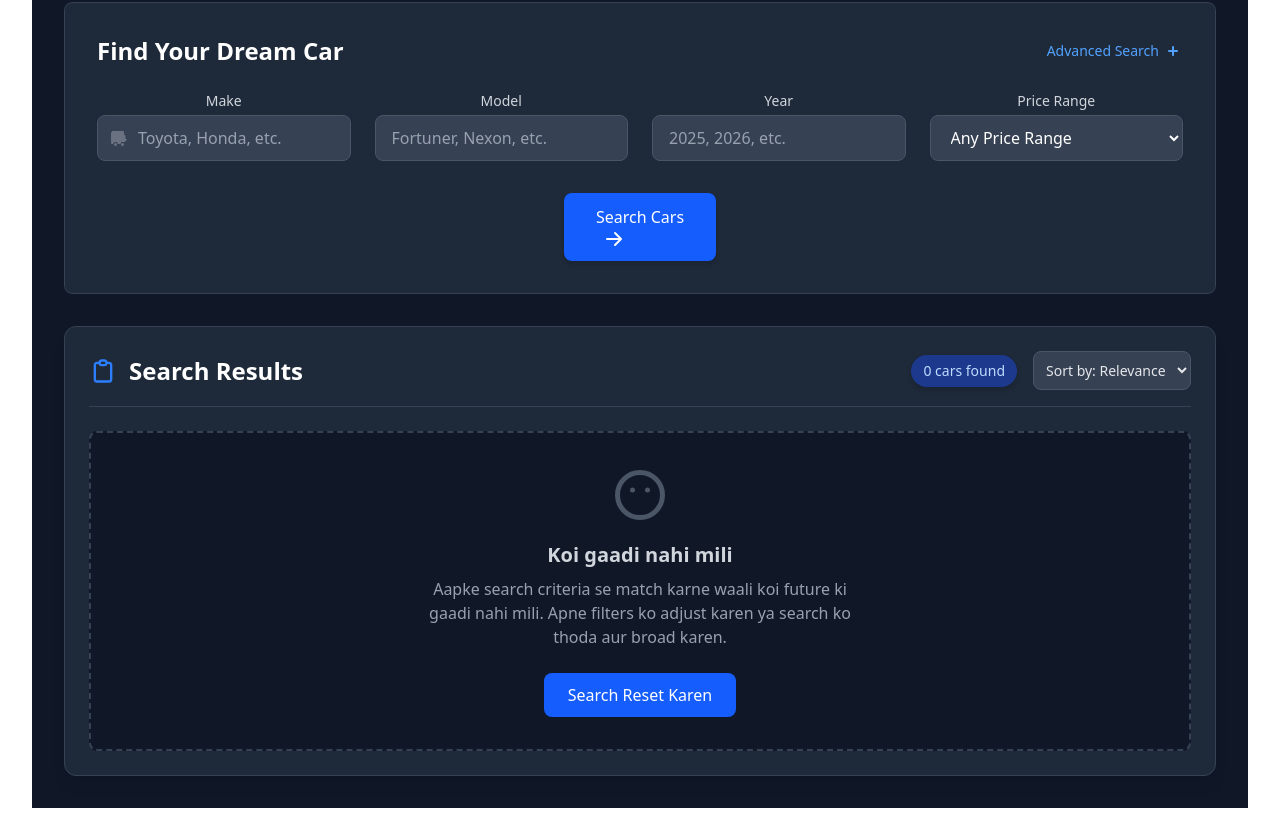
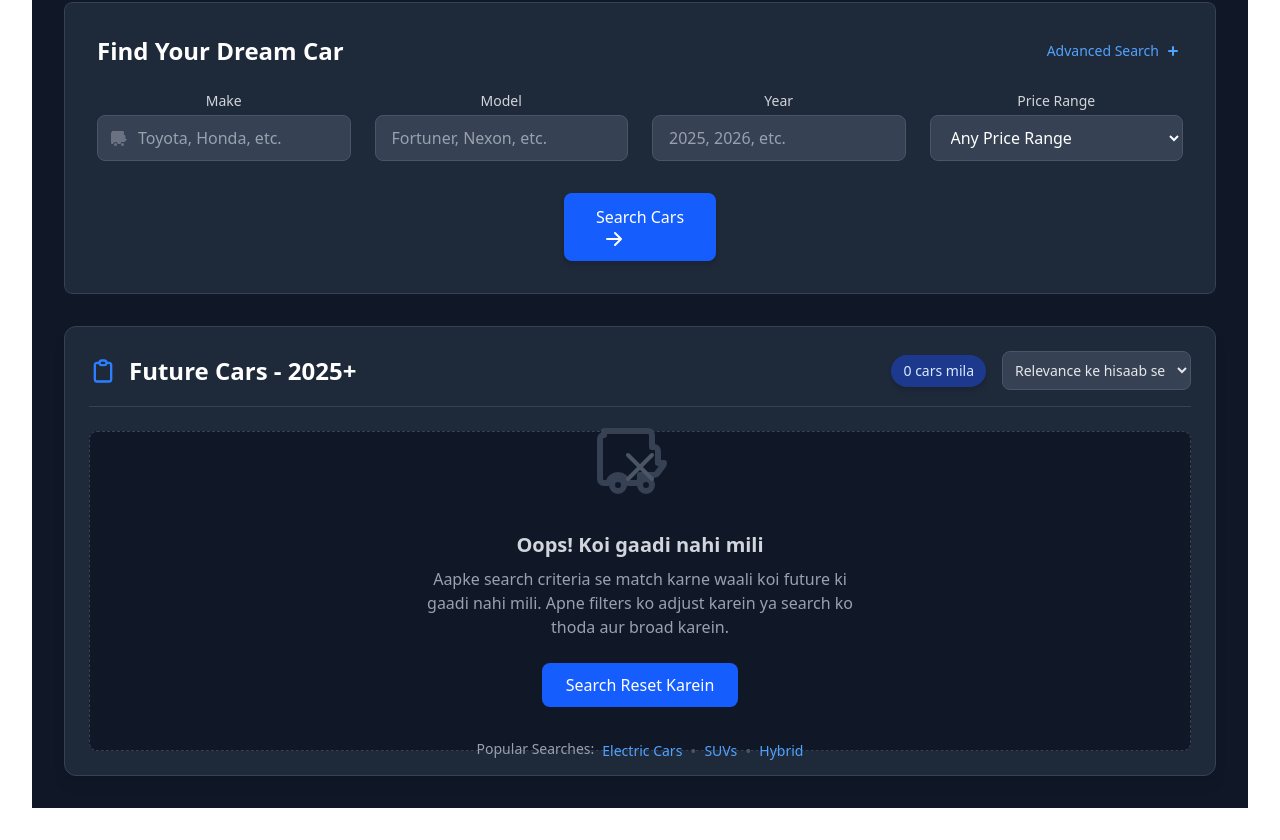
Before and after one commit to inspiredrishabh/carFinder, a React (Vite) app: page / in a window 1280 px wide. Shown: the part 486-1326 px from the top of the page. Built offline with nearby package versions, Linux system fonts and the light colour scheme.

Commit message:
addedSuggestion

```diff
--- a/src/App.css
+++ b/src/App.css
@@ -69,6 +69,21 @@
   animation-delay: 4s;
 }
 
+@keyframes fadeIn {
+  from {
+    opacity: 0;
+    transform: translateY(10px);
+  }
+  to {
+    opacity: 1;
+    transform: translateY(0);
+  }
+}
+
+.animate-fadeIn {
+  animation: fadeIn 0.5s ease-out forwards;
+}
+
 /* For Firefox */
 * {
   scrollbar-width: thin;
--- a/src/components/CarList.jsx
+++ b/src/components/CarList.jsx
@@ -1,28 +1,58 @@
-import React from "react";
+import React, { useState } from "react";
 import CarCard from "./CarCard";
 
 const CarList = ({ results, isSearching }) => {
+  // Sort options ke liye state
+  const [sortOption, setSortOption] = useState("relevance");
+
+  // Sorting function - gadiyon ko sort karne ke liye
+  const getSortedResults = () => {
+    if (!results.length) return [];
+
+    switch (sortOption) {
+      case "price_low":
+        return [...results].sort((a, b) => a.price - b.price);
+      case "price_high":
+        return [...results].sort((a, b) => b.price - a.price);
+      case "year_new":
+        return [...results].sort((a, b) => b.year - a.year);
+      case "year_old":
+        return [...results].sort((a, b) => a.year - b.year);
+      case "rating":
+        return [...results].sort((a, b) => b.rating - a.rating);
+      default:
+        return results; // Default relevance sorting
+    }
+  };
+
+  // Get sorted cars
+  const sortedCars = getSortedResults();
+
   return (
     <div className="bg-gray-800 rounded-xl shadow-lg p-6 border border-gray-700">
       {/* Header with count of cars - kitni gaadiya mili hai */}
-      <div className="flex justify-between items-center mb-6 border-b border-gray-700 pb-4">
+      <div className="flex flex-col md:flex-row md:justify-between md:items-center mb-6 border-b border-gray-700 pb-4 gap-4">
         <h2 className="text-2xl font-bold text-white flex items-center">
           <svg className="w-7 h-7 mr-3 text-blue-500" fill="none" stroke="currentColor" viewBox="0 0 24 24" xmlns="http://www.w3.org/2000/svg">
             <path strokeLinecap="round" strokeLinejoin="round" strokeWidth="2" d="M9 5H7a2 2 0 00-2 2v12a2 2 0 002 2h10a2 2 0 002-2V7a2 2 0 00-2-2h-2M9 5a2 2 0 002 2h2a2 2 0 002-2M9 5a2 2 0 012-2h2a2 2 0 012 2"></path>
           </svg>
-          Search Results
+          Future Cars - 2025+
         </h2>
-        <div className="flex items-center">
-          <span className="bg-blue-900 text-blue-200 text-sm font-medium px-3 py-1.5 rounded-full shadow-md">
-            {results.length} cars found
+        <div className="flex flex-wrap items-center gap-4">
+          <span className="bg-blue-900 text-blue-100 text-sm font-medium px-3 py-1.5 rounded-full shadow-md">
+            {results.length} {results.length === 1 ? "car" : "cars"} mila
           </span>
-          <div className="ml-4">
-            <select className="bg-gray-700 border border-gray-600 text-gray-200 text-sm rounded-lg focus:ring-blue-500 focus:border-blue-500 p-2">
-              <option value="relevance">Sort by: Relevance</option>
-              <option value="price_low">Price: Low to High</option>
-              <option value="price_high">Price: High to Low</option>
+          <div>
+            <select
+              className="bg-gray-700 border border-gray-600 text-gray-200 text-sm rounded-lg focus:ring-blue-500 focus:border-blue-500 p-2"
+              value={sortOption}
+              onChange={(e) => setSortOption(e.target.value)}
+            >
+              <option value="relevance">Relevance ke hisaab se</option>
+              <option value="price_low">Price: Kam se Zyada</option>
+              <option value="price_high">Price: Zyada se Kam</option>
               <option value="year_new">Year: Newest First</option>
-              <option value="year_old">Year: Oldest First</option>
+              <option value="rating">Rating: Best First</option>
             </select>
           </div>
         </div>
@@ -30,39 +60,64 @@ const CarList = ({ results, isSearching }) => {
 
       {/* Loading state - searching ka animation */}
       {isSearching ? (
-        <div className="flex justify-center items-center h-80">
+        <div className="flex flex-col justify-center items-center h-80">
           <div className="relative h-24 w-24">
             <div className="absolute top-0 left-0 w-full h-full border-8 border-gray-700 rounded-full"></div>
             <div className="absolute top-0 left-0 w-full h-full border-8 border-blue-500 rounded-full border-t-transparent animate-spin"></div>
             <div className="absolute inset-0 flex items-center justify-center">
-              <svg className="w-10 h-10 text-blue-500" fill="none" stroke="currentColor" viewBox="0 0 24 24" xmlns="http://www.w3.org/2000/svg">
+              <svg className="w-10 h-10 text-blue-400" fill="none" stroke="currentColor" viewBox="0 0 24 24" xmlns="http://www.w3.org/2000/svg">
                 <path strokeLinecap="round" strokeLinejoin="round" strokeWidth="2" d="M8 16.5a1.5 1.5 0 11-3 0 1.5 1.5 0 013 0zM15 16.5a1.5 1.5 0 11-3 0 1.5 1.5 0 013 0z"></path>
                 <path strokeLinecap="round" strokeLinejoin="round" strokeWidth="2" d="M3 4a1 1 0 00-1 1v10a1 1 0 001 1h1.05a2.5 2.5 0 014.9 0H11a1 1 0 001-1v-1h3.5a1 1 0 00.8-.4l1.5-2A1 1 0 0018 11h-1.5V8a1 1 0 00-1-1H15V4a1 1 0 00-1-1H3z"></path>
               </svg>
             </div>
           </div>
-          <div className="ml-6">
-            <h3 className="text-xl font-semibold text-gray-200">Aapki gaadi ki khoj jaari hai</h3>
-            <p className="text-gray-400 mt-2">Hum aapke pasand ke hisaab se future ki gaadiya dhund rahe hain...</p>
+          <div className="mt-6 text-center">
+            <h3 className="text-xl font-semibold text-gray-200 animate-pulse">Aapki futuristic gaadi ki khoj jaari hai</h3>
+            <p className="text-gray-400 mt-2">Thoda intezaar karein, hum aapke liye sahi gaadi dhund rahe hain...</p>
           </div>
         </div>
       ) : results.length > 0 ? (
         <>
-          {/* Search results - search ke results */}
-          <div className="grid grid-cols-1 md:grid-cols-2 lg:grid-cols-3 gap-8">
-            {results.map((car) => (
-              <CarCard key={car.id} car={car} />
+          {/* Filter tags - currently applied filters */}
+          <div className="mb-6 flex flex-wrap gap-2">
+            {results.length > 0 && (
+              <div className="inline-flex items-center bg-gray-700 text-gray-200 text-xs py-1 px-3 rounded-full">
+                <span>All Results</span>
+                <button className="ml-1 text-gray-400 hover:text-white">
+                  <svg className="w-4 h-4" fill="none" stroke="currentColor" viewBox="0 0 24 24">
+                    <path strokeLinecap="round" strokeLinejoin="round" strokeWidth="2" d="M6 18L18 6M6 6l12 12"></path>
+                  </svg>
+                </button>
+              </div>
+            )}
+          </div>
+
+          {/* Search results with auto-animation - search ke results */}
+          <div className="grid grid-cols-1 md:grid-cols-2 lg:grid-cols-3 gap-6">
+            {sortedCars.map((car, index) => (
+              <div
+                key={car.id}
+                className="opacity-0 animate-fadeIn"
+                style={{ animationDelay: `${index * 150}ms` }}
+              >
+                <CarCard car={car} />
+              </div>
             ))}
           </div>
-          <div className="mt-10 flex justify-center">
+
+          {/* Results count and pagination */}
+          <div className="mt-10 flex flex-col md:flex-row justify-between items-center">
+            <p className="text-gray-400 text-sm mb-4 md:mb-0">
+              Showing <span className="font-medium text-white">{sortedCars.length}</span> of <span className="font-medium text-white">{sortedCars.length}</span> cars
+            </p>
             <nav className="flex items-center space-x-2">
               <a href="#" className="px-3 py-1 rounded-md bg-blue-900 text-blue-200 font-medium">1</a>
-              <a href="#" className="px-3 py-1 rounded-md text-gray-400 hover:bg-gray-700">2</a>
-              <a href="#" className="px-3 py-1 rounded-md text-gray-400 hover:bg-gray-700">3</a>
-              <span className="px-3 py-1 text-gray-400">...</span>
-              <a href="#" className="px-3 py-1 rounded-md text-gray-400 hover:bg-gray-700">10</a>
-              <a href="#" className="px-3 py-1 rounded-md text-gray-300 hover:bg-gray-700">
-                <svg className="w-5 h-5" fill="currentColor" viewBox="0 0 20 20" xmlns="http://www.w3.org/2000/svg">
+              <a href="#" className="px-3 py-1 rounded-md text-gray-400 hover:bg-gray-700 hover:text-white transition-colors">2</a>
+              <a href="#" className="px-3 py-1 rounded-md text-gray-400 hover:bg-gray-700 hover:text-white transition-colors">3</a>
+              <span className="px-3 py-1 text-gray-500">...</span>
+              <a href="#" className="px-3 py-1 rounded-md text-gray-400 hover:bg-gray-700 hover:text-white transition-colors">10</a>
+              <a href="#" className="px-3 py-1 rounded-md text-gray-300 hover:bg-gray-700 hover:text-white transition-colors">
+                <svg className="w-5 h-5" fill="currentColor" viewBox="0 0 20 20">
                   <path fillRule="evenodd" d="M7.293 14.707a1 1 0 010-1.414L10.586 10 7.293 6.707a1 1 0 011.414-1.414l4 4a1 1 0 010 1.414l-4 4a1 1 0 01-1.414 0z" clipRule="evenodd"></path>
                 </svg>
               </a>
@@ -71,17 +126,39 @@ const CarList = ({ results, isSearching }) => {
         </>
       ) : (
         // Empty state - koi gaadi nahi mili
-        <div className="flex flex-col items-center justify-center h-80 text-center bg-gray-900 rounded-lg border-2 border-dashed border-gray-700 p-8">
-          <svg className="w-16 h-16 text-gray-600 mb-4" fill="none" stroke="currentColor" viewBox="0 0 24 24" xmlns="http://www.w3.org/2000/svg">
-            <path strokeLinecap="round" strokeLinejoin="round" strokeWidth="2" d="M9 172a4 4 0 015.656 0M9 10h.01M15 10h.01M21 12a9 9 0 11-18 0 9 9 0 0118 0z"></path>
-          </svg>
-          <h3 className="text-xl font-semibold text-gray-300 mb-2">Koi gaadi nahi mili</h3>
+        <div className="flex flex-col items-center justify-center h-80 text-center bg-gray-900 rounded-lg border border-dashed border-gray-700 p-8">
+          <div className="relative w-24 h-24 mb-4">
+            <svg className="w-full h-full text-gray-700" fill="none" stroke="currentColor" viewBox="0 0 24 24">
+              <path strokeLinecap="round" strokeLinejoin="round" strokeWidth="1.5" d="M8 16.5a1.5 1.5 0 11-3 0 1.5 1.5 0 013 0zM15 16.5a1.5 1.5 0 11-3 0 1.5 1.5 0 013 0z"></path>
+              <path strokeLinecap="round" strokeLinejoin="round" strokeWidth="1.5" d="M3 4a1 1 0 00-1 1v10a1 1 0 001 1h1.05a2.5 2.5 0 014.9 0H11a1 1 0 001-1v-1h3.5a1 1 0 00.8-.4l1.5-2A1 1 0 0018 11h-1.5V8a1 1 0 00-1-1H15V4a1 1 0 00-1-1H3z"></path>
+            </svg>
+            <div className="absolute top-0 right-0 h-full w-full flex items-center justify-center">
+              <svg className="w-12 h-12 text-gray-600" fill="none" stroke="currentColor" viewBox="0 0 24 24">
+                <path strokeLinecap="round" strokeLinejoin="round" strokeWidth="2" d="M6 18L18 6M6 6l12 12"></path>
+              </svg>
+            </div>
+          </div>
+
+          <h3 className="text-xl font-semibold text-gray-300 mb-2">Oops! Koi gaadi nahi mili</h3>
           <p className="text-gray-400 max-w-md mx-auto mb-6">
-            Aapke search criteria se match karne waali koi future ki gaadi nahi mili. Apne filters ko adjust karen ya search ko thoda aur broad karen.
+            Aapke search criteria se match karne waali koi future ki gaadi nahi mili.
+            Apne filters ko adjust karein ya search ko thoda aur broad karein.
           </p>
-          <button className="px-6 py-2.5 bg-blue-600 text-white font-medium rounded-lg hover:bg-blue-500 focus:outline-none focus:ring-4 focus:ring-blue-800 transition-colors">
-            Search Reset Karen
-          </button>
+
+          <div className="space-y-4">
+            <button className="px-6 py-2.5 bg-blue-600 text-white font-medium rounded-lg hover:bg-blue-500 focus:outline-none focus:ring-4 focus:ring-blue-800 transition-colors">
+              Search Reset Karein
+            </button>
+
+            <div className="flex flex-wrap justify-center gap-2 mt-4">
+              <span className="text-sm text-gray-400">Popular Searches:</span>
+              <button className="text-sm text-blue-400 hover:text-blue-300 transition-colors">Electric Cars</button>
+              <span className="text-gray-600">•</span>
+              <button className="text-sm text-blue-400 hover:text-blue-300 transition-colors">SUVs</button>
+              <span className="text-gray-600">•</span>
+              <button className="text-sm text-blue-400 hover:text-blue-300 transition-colors">Hybrid</button>
+            </div>
+          </div>
         </div>
       )}
     </div>
```
